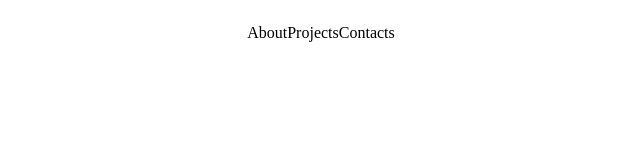
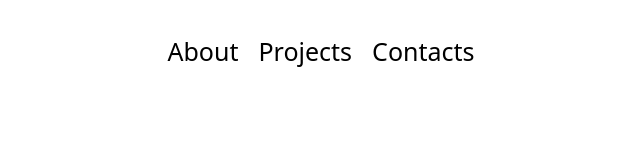
Before and after one commit to GigiKrugman/Portfolio, a plain HTML site: page index.html in a window 1280 px wide. Shown: the whole page, without its empty margins (319-959 px from the left). Drawn offline with Linux system fonts and the light colour scheme.

Commit message:
Style folders

```diff
--- /dev/null
+++ b/Css/navbar.css
@@ -0,0 +1,12 @@
+.navbar {
+  display: flex;
+  flex-direction: row;
+  justify-content: center;
+  padding: 1.5em 3em;
+}
+
+.navbar--item {
+  margin: 10px;
+  font-size: 25px;
+  font-weight: 500;
+}
--- /dev/null
+++ b/Css/style.css
@@ -0,0 +1,5 @@
+body {
+  margin: 0;
+  font-family: system-ui, -apple-system, BlinkMacSystemFont, "Segoe UI", Roboto,
+    Oxygen, Ubuntu, Cantarell, "Open Sans", "Helvetica Neue", sans-serif;
+}
--- a/index.html
+++ b/index.html
@@ -4,14 +4,18 @@
     <meta charset="UTF-8" />
     <meta http-equiv="X-UA-Compatible" content="IE=edge" />
     <meta name="viewport" content="width=device-width, initial-scale=1.0" />
-    <link rel="stylesheet" href="style.css" />
+    <link rel="stylesheet" href="/Css/style.css" />
+    <link rel="stylesheet" href="/Css/navbar.css" />
+    <link rel="stylesheet" href="/Css/about.css" />
+    <link rel="stylesheet" href="/Css/projects.css" />
+    <link rel="stylesheet" href="/Css/footer.css" />
     <title>Marcello's Portfolio</title>
   </head>
   <body>
     <div class="navbar">
-      <p>About</p>
-      <p>Projects</p>
-      <p>Contacts</p>
+      <p class="navbar--item">About</p>
+      <p class="navbar--item">Projects</p>
+      <p class="navbar--item">Contacts</p>
     </div>
 
     <section class="hero--section"></section>
--- a/style.css
+++ /dev/null
@@ -1,5 +0,0 @@
-.navbar {
-  display: flex;
-  flex-direction: row;
-  justify-content: center;
-}
```
Also changed, not shown: Css/about.css (added), Css/footer.css (added), Css/projects.css (added).
